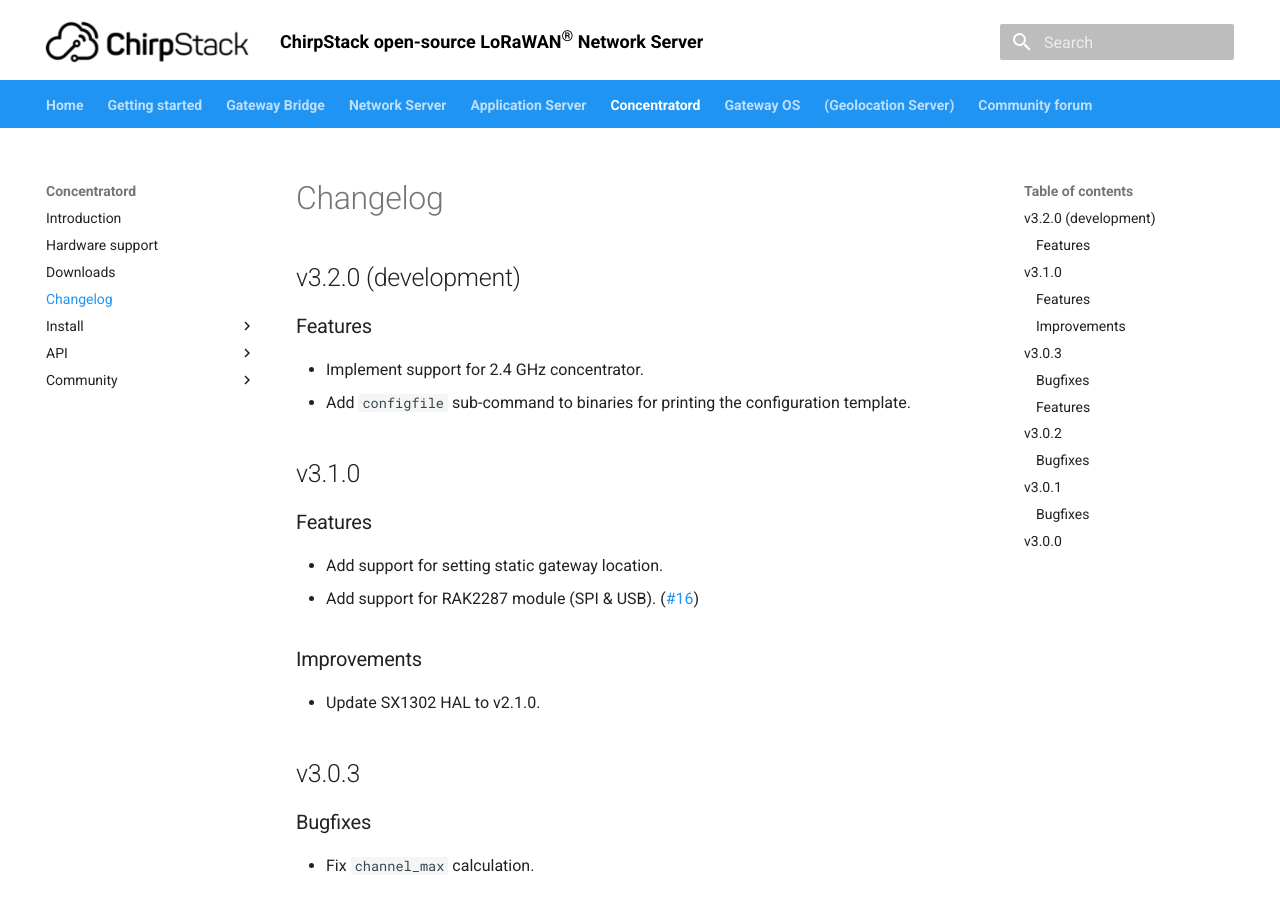
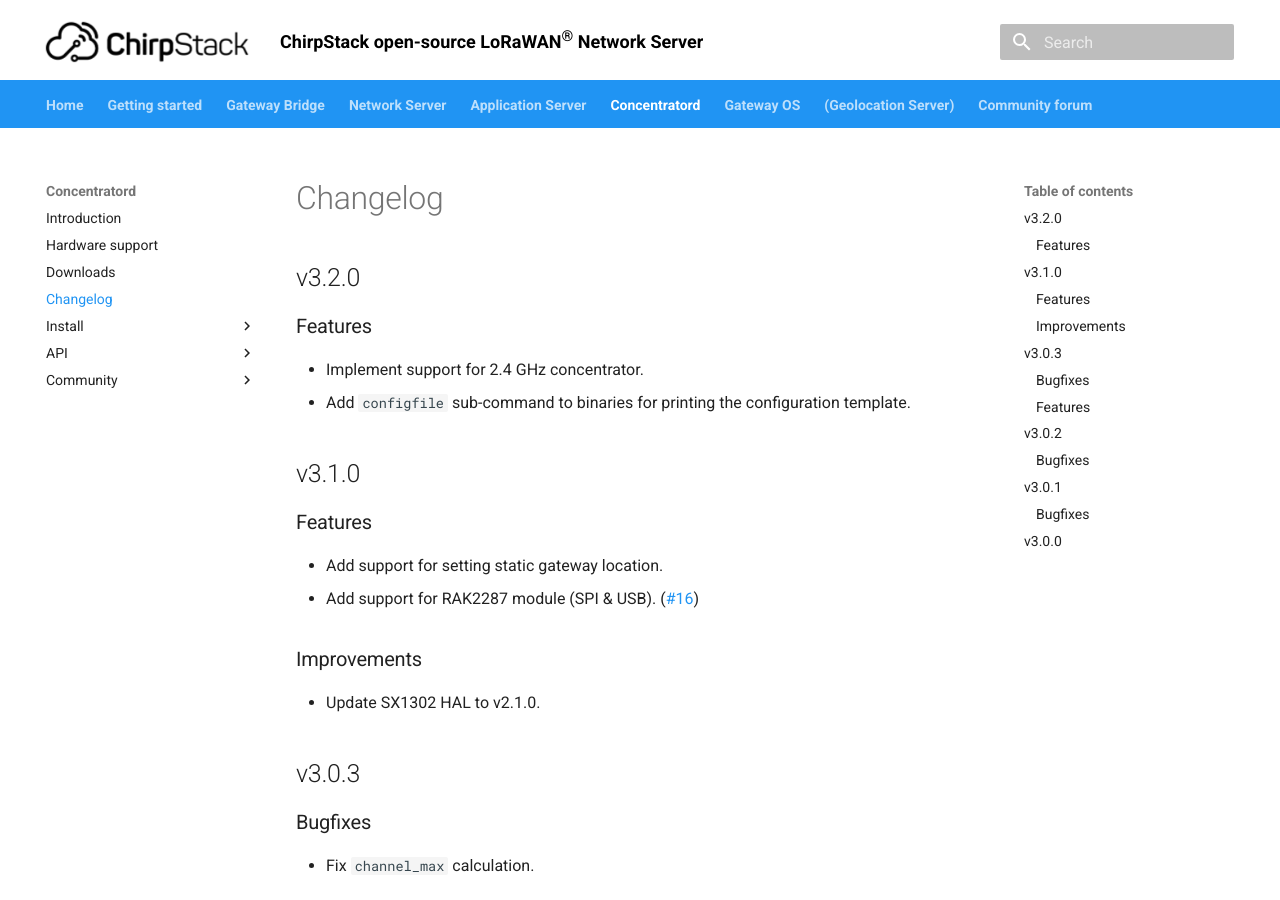
Before and after one commit to brocaar/chirpstack-docs, an MkDocs documentation site: the page built from docs/concentratord/changelog.md, in a window 1280 px wide and 900 px high. Built offline with MkDocs 1.6.1 and Material for MkDocs 9.7.7, drawn with Linux system fonts in a browser that asks for light colours.

Commit message:
Update ChirpStack Concentratord version.

```diff
--- a/docs/concentratord/changelog.md
+++ b/docs/concentratord/changelog.md
@@ -4,7 +4,7 @@
 
 # Changelog
 
-## v3.2.0 (development)
+## v3.2.0
 
 ### Features
 
--- a/mkdocs.yml
+++ b/mkdocs.yml
@@ -24,7 +24,7 @@
   gateway_os:
     version: 3.3.3
   concentratord:
-    version: 3.1.0
+    version: 3.2.0
 plugins:
   - search
   - macros
```
